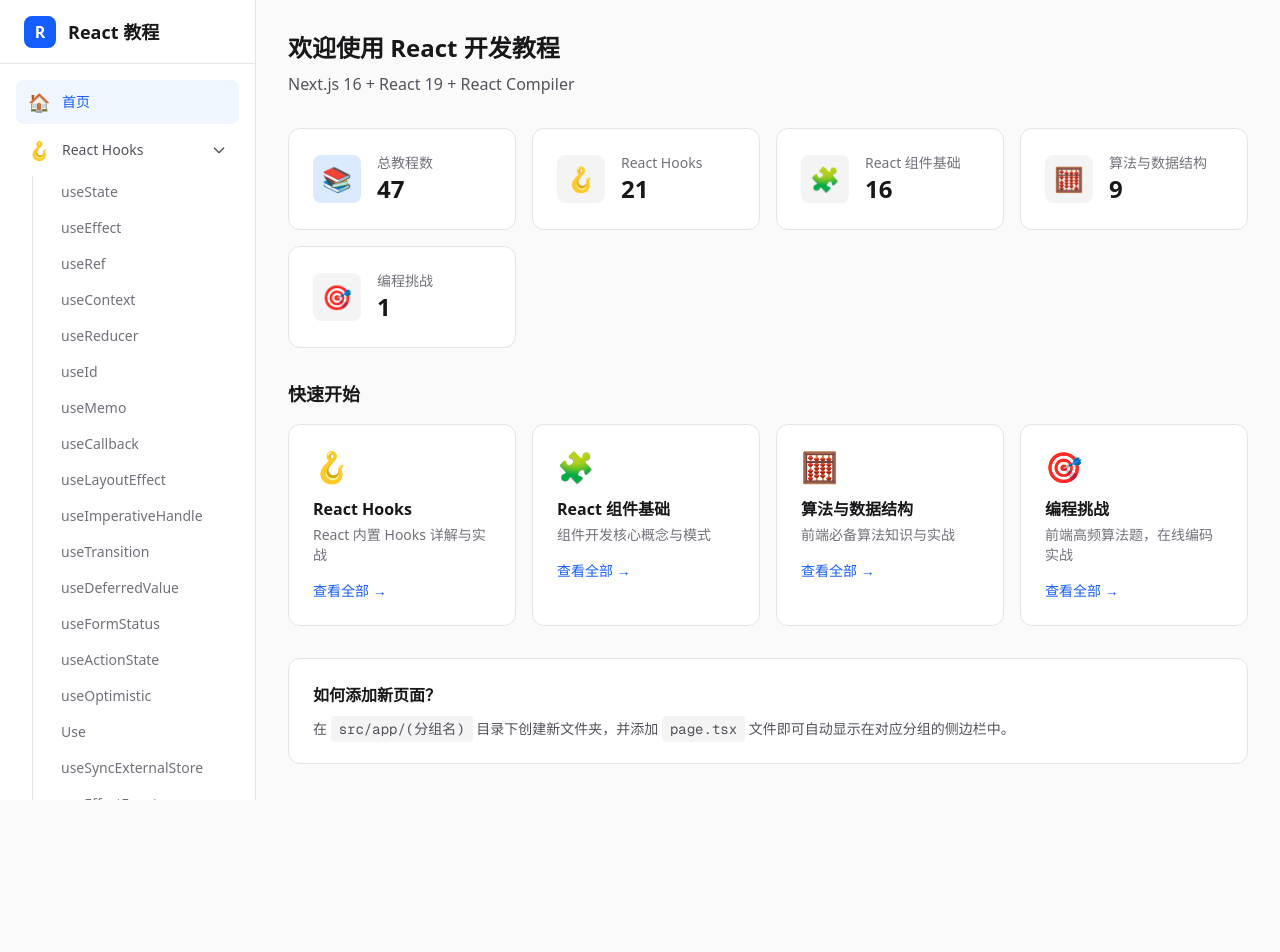
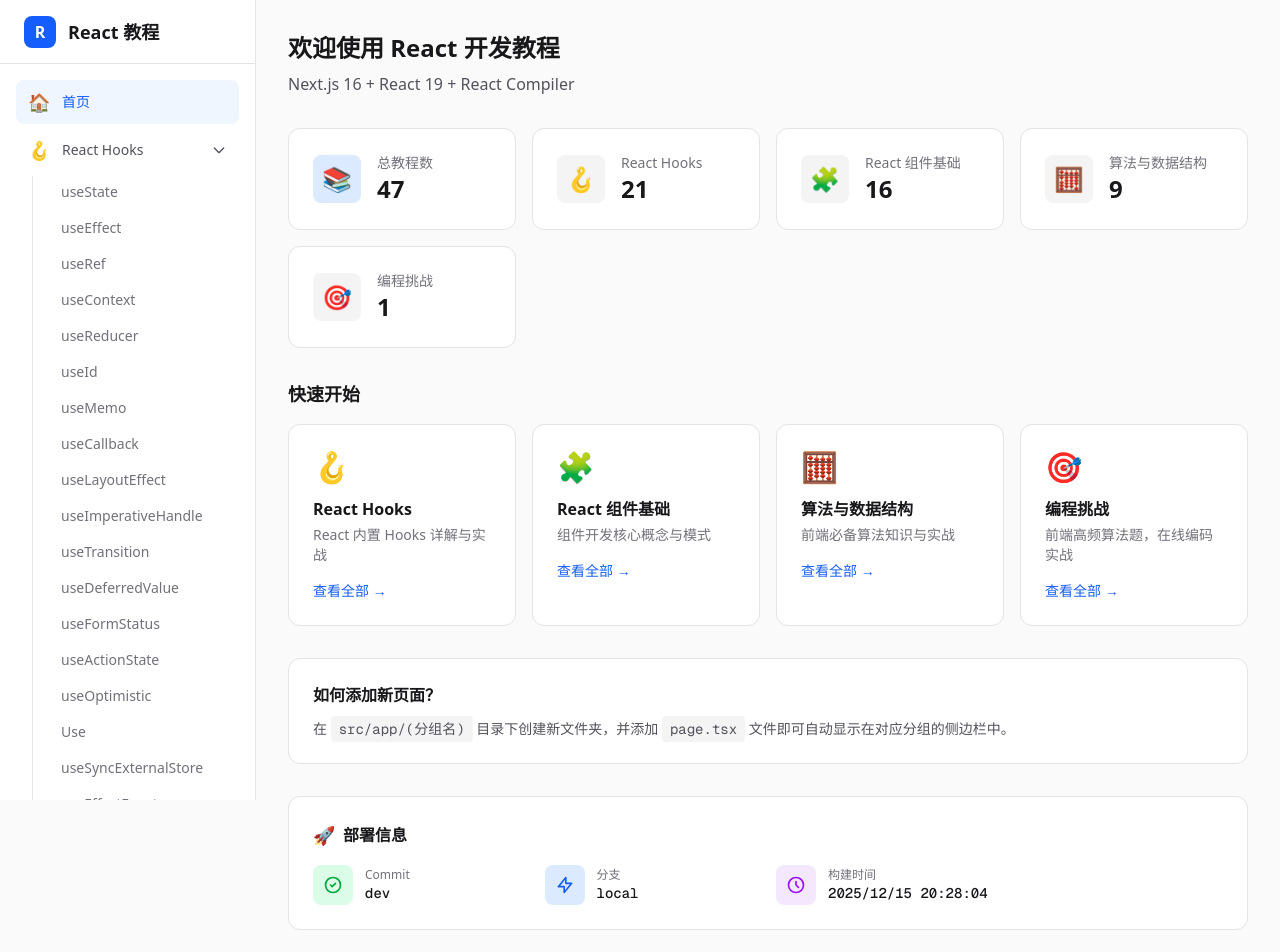
Before and after one commit to No-53students/Study, a Next.js app: page / in a window 1280 px wide. Shown: the top 952 px of the page. Before the commit the page ends 800 px from the top, so only its background shows below. Built offline with nearby package versions, Linux system fonts and the light colour scheme.

Commit message:
feat: add build info display and improve sidebar scroll

```diff
--- a/src/app/page.tsx
+++ b/src/app/page.tsx
@@ -1,5 +1,24 @@
 import Link from "next/link";
 import { ROUTE_GROUPS, getAppRoutes } from "@/lib/routes";
+import { buildInfo } from "@/lib/build-info";
+
+// 格式化时间
+function formatTime(isoString: string) {
+  try {
+    const date = new Date(isoString);
+    return date.toLocaleString("zh-CN", {
+      timeZone: "Asia/Shanghai",
+      year: "numeric",
+      month: "2-digit",
+      day: "2-digit",
+      hour: "2-digit",
+      minute: "2-digit",
+      second: "2-digit",
+    });
+  } catch {
+    return isoString;
+  }
+}
 
 export default function Home() {
   const stats = ROUTE_GROUPS.map((group) => ({
@@ -103,6 +122,55 @@
           文件即可自动显示在对应分组的侧边栏中。
         </p>
       </div>
+
+      {/* 构建信息 */}
+      <div className="mt-8 rounded-xl border border-zinc-200 bg-white p-6 dark:border-zinc-800 dark:bg-zinc-900">
+        <h2 className="mb-4 font-semibold text-zinc-900 dark:text-white flex items-center gap-2">
+          <span className="text-lg">🚀</span>
+          部署信息
+        </h2>
+        <div className="grid gap-4 sm:grid-cols-2 lg:grid-cols-4">
+          <div className="flex items-center gap-3">
+            <div className="flex h-10 w-10 items-center justify-center rounded-lg bg-green-100 dark:bg-green-900/30">
+              <svg className="h-5 w-5 text-green-600 dark:text-green-400" fill="none" stroke="currentColor" viewBox="0 0 24 24">
+                <path strokeLinecap="round" strokeLinejoin="round" strokeWidth={2} d="M9 12l2 2 4-4m6 2a9 9 0 11-18 0 9 9 0 0118 0z" />
+              </svg>
+            </div>
+            <div>
+              <p className="text-xs text-zinc-500 dark:text-zinc-400">Commit</p>
+              <p className="font-mono text-sm font-medium text-zinc-900 dark:text-white">
+                {buildInfo.commitShort}
+              </p>
+            </div>
+          </div>
+          <div className="flex items-center gap-3">
+            <div className="flex h-10 w-10 items-center justify-center rounded-lg bg-blue-100 dark:bg-blue-900/30">
+              <svg className="h-5 w-5 text-blue-600 dark:text-blue-400" fill="none" stroke="currentColor" viewBox="0 0 24 24">
+                <path strokeLinecap="round" strokeLinejoin="round" strokeWidth={2} d="M13 10V3L4 14h7v7l9-11h-7z" />
+              </svg>
+            </div>
+            <div>
+              <p className="text-xs text-zinc-500 dark:text-zinc-400">分支</p>
+              <p className="font-mono text-sm font-medium text-zinc-900 dark:text-white">
+                {buildInfo.branch}
+              </p>
+            </div>
+          </div>
+          <div className="flex items-center gap-3 sm:col-span-2">
+            <div className="flex h-10 w-10 items-center justify-center rounded-lg bg-purple-100 dark:bg-purple-900/30">
+              <svg className="h-5 w-5 text-purple-600 dark:text-purple-400" fill="none" stroke="currentColor" viewBox="0 0 24 24">
+                <path strokeLinecap="round" strokeLinejoin="round" strokeWidth={2} d="M12 8v4l3 3m6-3a9 9 0 11-18 0 9 9 0 0118 0z" />
+              </svg>
+            </div>
+            <div>
+              <p className="text-xs text-zinc-500 dark:text-zinc-400">构建时间</p>
+              <p className="font-mono text-sm font-medium text-zinc-900 dark:text-white">
+                {formatTime(buildInfo.buildTime)}
+              </p>
+            </div>
+          </div>
+        </div>
+      </div>
     </div>
   );
 }
--- a/src/components/Sidebar.tsx
+++ b/src/components/Sidebar.tsx
@@ -114,7 +114,7 @@
         </div>
 
         {/* Navigation */}
-        <nav className="h-[calc(100vh-4rem)] overflow-y-auto p-4">
+        <nav className="h-[calc(100vh-4rem)] overflow-y-auto p-4 pb-20">
           <ul className="space-y-1">
             {/* 首页 */}
             <li>
--- /dev/null
+++ b/src/lib/build-info.ts
@@ -0,0 +1,7 @@
+// 构建时注入的环境变量
+export const buildInfo = {
+  commitHash: process.env.NEXT_PUBLIC_COMMIT_HASH || "development",
+  commitShort: process.env.NEXT_PUBLIC_COMMIT_SHORT || "dev",
+  buildTime: process.env.NEXT_PUBLIC_BUILD_TIME || new Date().toISOString(),
+  branch: process.env.NEXT_PUBLIC_BRANCH || "local",
+};
```
Also changed, not shown: 1 other file (tests, documents, lock files or other folders).
